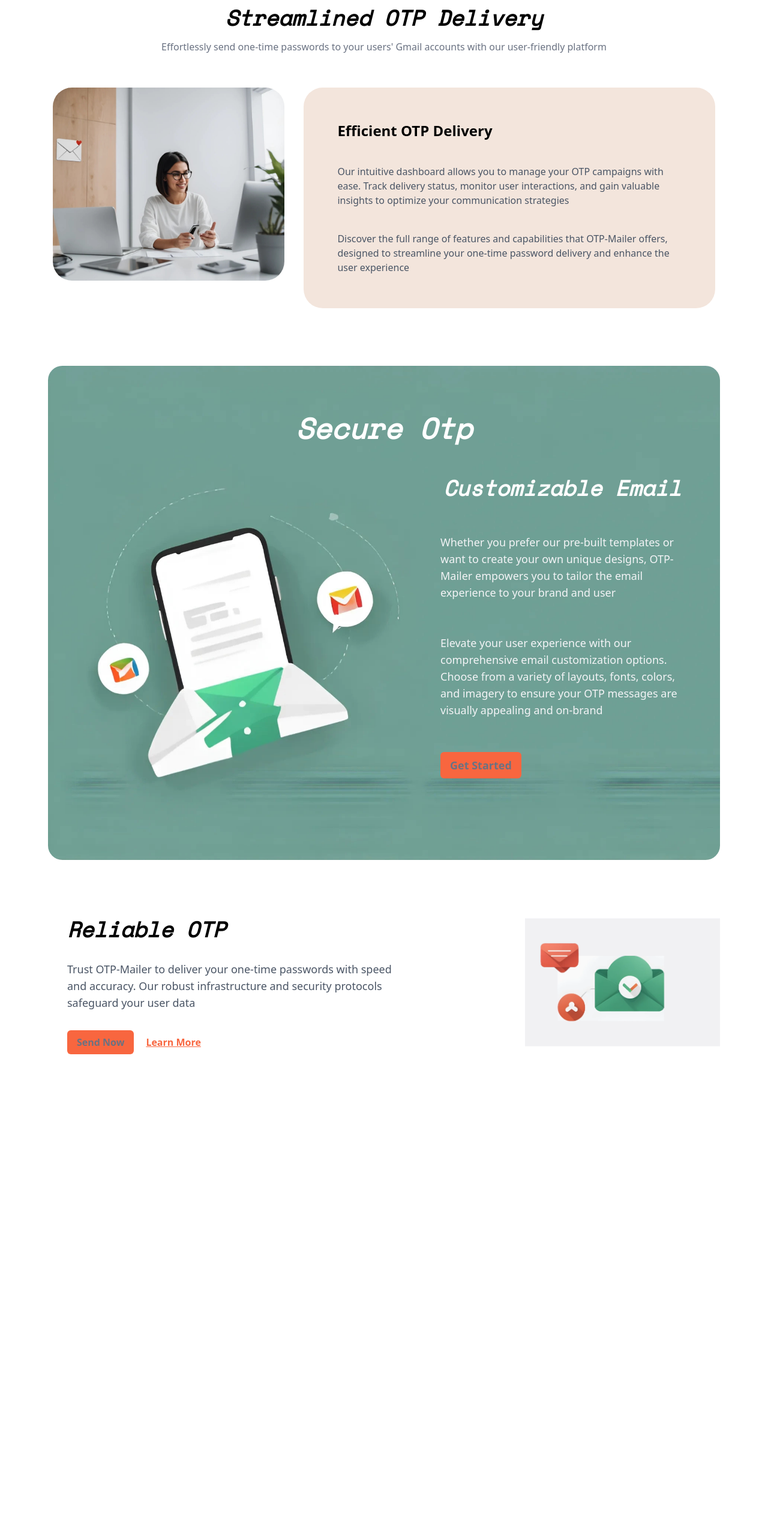
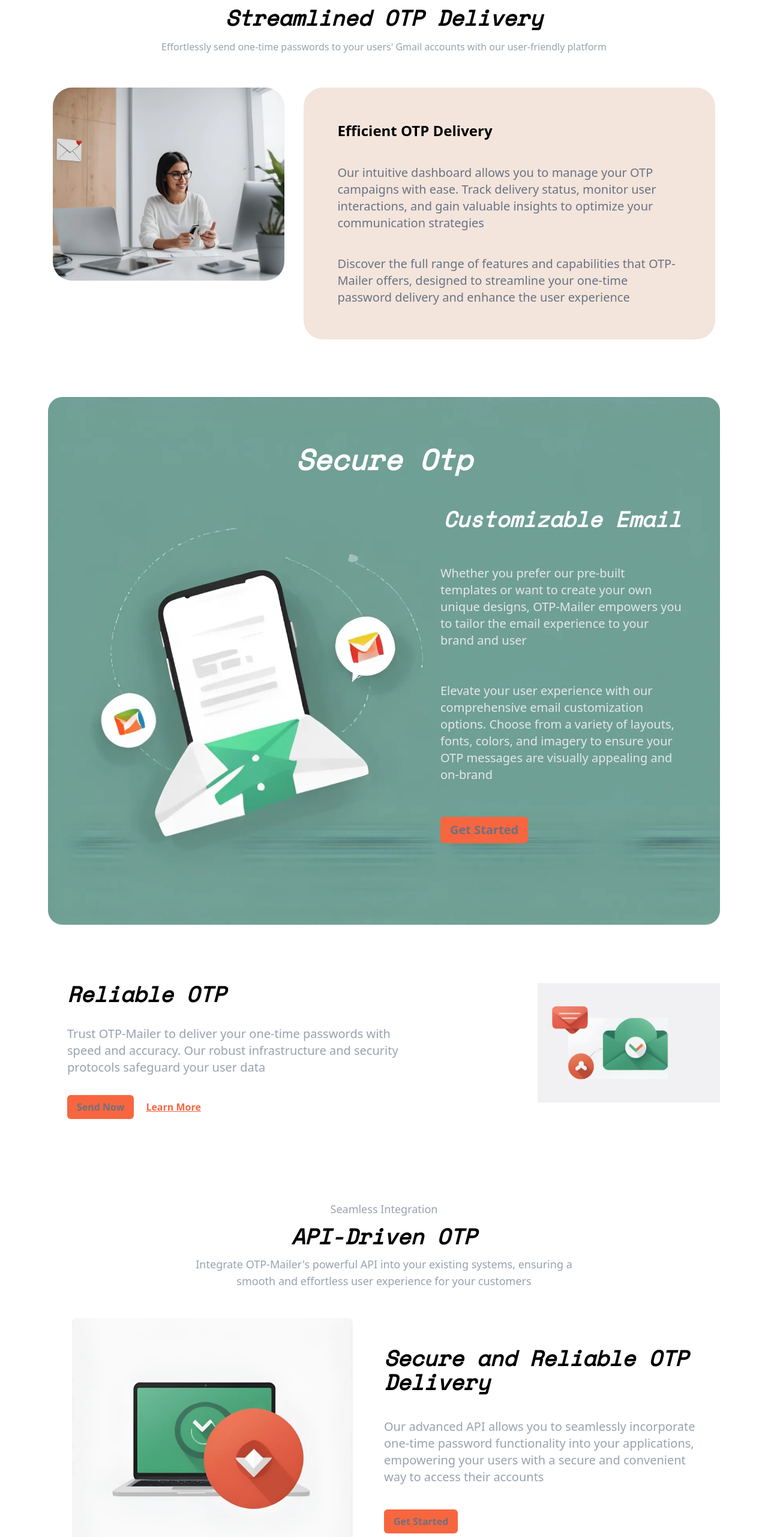
Before and after one commit to Dipak-Gautam/OTP-Mailer-Frontend, a React (Vite) app: page / in a window 1280 px wide. Shown: the part 971-3534 px from the top of the page at 60% size. Before the commit the page ends 2785 px from the top, so only its background shows below. Built offline with nearby package versions, Linux system fonts and the light colour scheme.

Commit message:
feat: Api-driven Otp component completed

```diff
--- /dev/null
+++ b/src/Components/HomePage/Components/ApiDrivenOtp/ApiDriven.tsx
@@ -0,0 +1,39 @@
+import OrangeButton from "../../../Buttons/OrangeButton/OrangeButton";
+
+const ApiDriven = () => {
+  return (
+    <div className="mx-20 py-20">
+      <div className="flex flex-col items-center text-lg font-medium text-gray-400 gap-3">
+        <div>Seamless Integration</div>
+        <div className="text-black font-SpaceMono font-extrabold text-4xl italic">
+          API-Driven OTP
+        </div>
+        <div className="w-[60%] text-center">
+          Integrate OTP-Mailer's powerful API into your existing systems,
+          ensuring a smooth and effortless user experience for your customers
+        </div>
+      </div>
+
+      <div className="mt-12 px-10 flex justify-between">
+        <div className="w-[45%] rounded-lg overflow-hidden">
+          <img src="/assets/Api-Driven.jpg" />
+        </div>
+        <div className="w-[50%] flex flex-col justify-center gap-10">
+          <div className="text-4xl text-black font-SpaceMono font-bold italic">
+            Secure and Reliable OTP Delivery
+          </div>
+          <div className="font-medium text-xl  text-gray-400">
+            Our advanced API allows you to seamlessly incorporate one-time
+            password functionality into your applications, empowering your users
+            with a secure and convenient way to access their accounts
+          </div>
+          <div>
+            <OrangeButton title="Get Started" />
+          </div>
+        </div>
+      </div>
+    </div>
+  );
+};
+
+export default ApiDriven;
--- a/src/Components/HomePage/Components/ReliableOtpSection/ReliableOtp.tsx
+++ b/src/Components/HomePage/Components/ReliableOtpSection/ReliableOtp.tsx
@@ -8,7 +8,7 @@ const ReliableOtp = () => {
         <div className="text-black  font-SpaceMono italic font-bold text-4xl">
           Reliable OTP
         </div>
-        <div className="text-lg font-medium text-gray-600 pr-28">
+        <div className="text-xl font-medium text-gray-400 pr-28">
           Trust OTP-Mailer to deliver your one-time passwords with speed and
           accuracy. Our robust infrastructure and security protocols safeguard
           your user data
--- a/src/Components/HomePage/Components/SecureOtpMain/SecureOtp.tsx
+++ b/src/Components/HomePage/Components/SecureOtpMain/SecureOtp.tsx
@@ -12,7 +12,7 @@ const SecureOtp = () => {
         Secure Otp
       </div>
       <div className="flex w-full justify-end mb-14 ">
-        <div className="w-[45%]  text-gray-100 text-lg font-medium flex flex-col gap-14 px-10">
+        <div className="w-[45%]  text-gray-200 text-xl font-medium flex flex-col gap-14 px-10">
           <div className="text-white text-4xl text-center font-semibold font-SpaceMono italic">
             Customizable Email
           </div>
--- a/src/Components/HomePage/Components/StreamlinedOtp/StreamlinedOtp.tsx
+++ b/src/Components/HomePage/Components/StreamlinedOtp/StreamlinedOtp.tsx
@@ -7,7 +7,7 @@ const StreamlinedOtp = () => {
         <div className="text-black font-SpaceMono text-4xl font-bold italic">
           Streamlined OTP Delivery
         </div>
-        <div className=" text-gray-500">
+        <div className=" text-gray-400 font-medium">
           Effortlessly send one-time passwords to your users' Gmail accounts
           with our user-friendly platform
         </div>
@@ -20,12 +20,12 @@ const StreamlinedOtp = () => {
           <div className="text-2xl font-bold text-black">
             Efficient OTP Delivery
           </div>
-          <div className="text-base text-gray-600">
+          <div className="text-xl font-medium text-gray-500">
             Our intuitive dashboard allows you to manage your OTP campaigns with
             ease. Track delivery status, monitor user interactions, and gain
             valuable insights to optimize your communication strategies
           </div>
-          <div className="text-base text-gray-600">
+          <div className="text-xl font-medium text-gray-500">
             Discover the full range of features and capabilities that OTP-Mailer
             offers, designed to streamline your one-time password delivery and
             enhance the user experience
--- a/src/Components/HomePage/HomePage.tsx
+++ b/src/Components/HomePage/HomePage.tsx
@@ -2,6 +2,7 @@ import HeroImage from "../HeroImage/HeroImage";
 import StreamlinedOtp from "./Components/StreamlinedOtp/StreamlinedOtp";
 import SecureOtp from "./Components/SecureOtpMain/SecureOtp";
 import ReliableOtp from "./Components/ReliableOtpSection/ReliableOtp";
+import ApiDriven from "./Components/ApiDrivenOtp/ApiDriven";
 
 const HomePage = () => {
   return (
@@ -10,6 +11,7 @@ const HomePage = () => {
       <StreamlinedOtp />
       <SecureOtp />
       <ReliableOtp />
+      <ApiDriven />
     </div>
   );
 };
```
Also changed, not shown: public/assets/Api-Driven.jpg (added).
